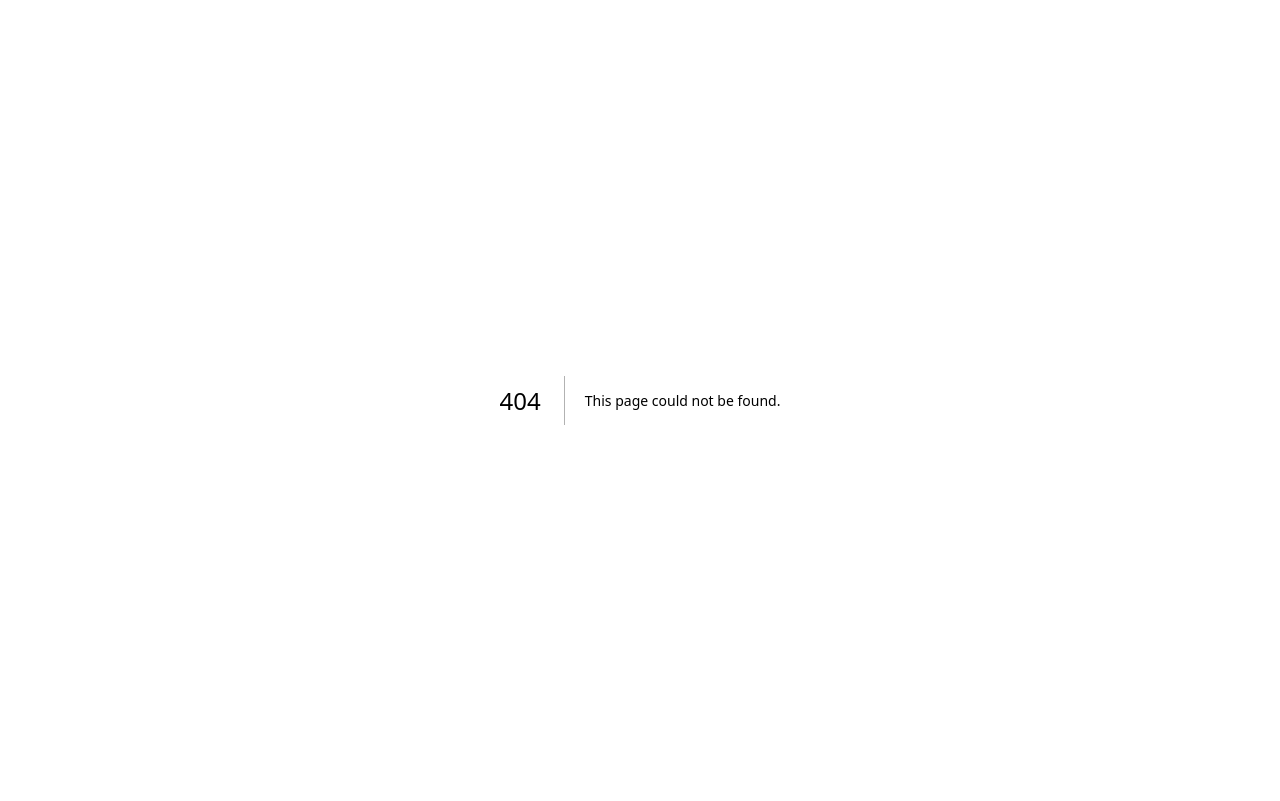
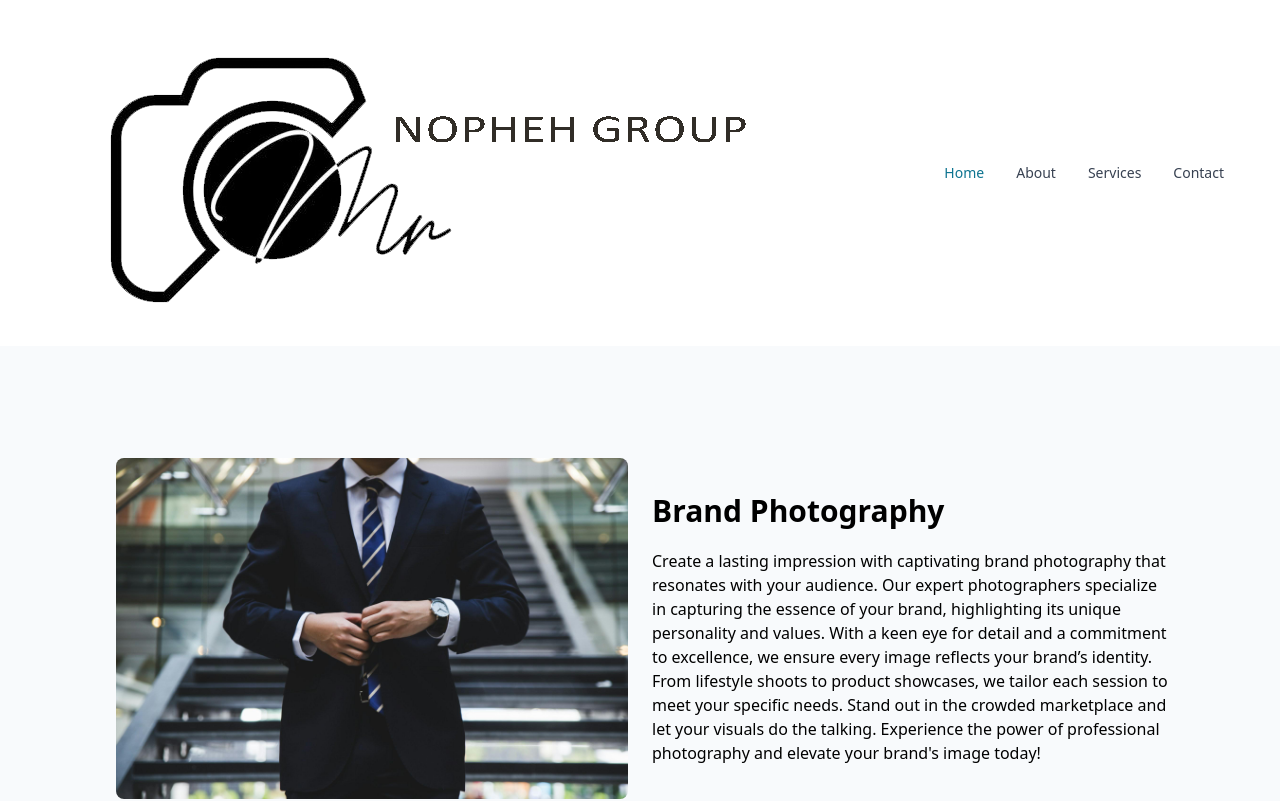
Before and after one commit to AmirBerenji/nophehGroup, a Next.js app: page /photography in a window 1280 px wide. Before the commit this address had no page. Shown: the top 801 px of the page. Built offline with nearby package versions, Linux system fonts and the light colour scheme.

Commit message:
photography page

```diff
--- a/app/(main)/page.tsx
+++ b/app/(main)/page.tsx
@@ -1,17 +1,13 @@
-import TopMenu from "../component/topmenu";
 import BannerMainPage from "../component/banner";
 import Description from "../component/description";
 import Card from "../component/card";
-import Footer from "../component/footer";
 
 export default async function Home() {
   return (
     <>
-      <TopMenu />
       <BannerMainPage />
       <Description />
       <Card />
-      <Footer />
     </>
   );
 }
--- a/app/component/card.tsx
+++ b/app/component/card.tsx
@@ -1,26 +1,33 @@
 import Image from "next/image";
+import Link from "next/link";
 
 export default function Card() {
   return (
-    <section className="bg-gray-200 grid md:grid-cols-3 grid-cols-1 gap-7 p-9" id="service">
+    <section
+      className="bg-gray-200 grid md:grid-cols-3 grid-cols-1 gap-7 p-9"
+      id="service"
+    >
       {[
         {
           img: "/assets/brandphotography.jpeg",
           title: "Brand photography",
           description:
             "Transform your brand with stunning visuals that tell your story.",
+          linke: "/photography",
         },
         {
           img: "/assets/socialmedia.jpeg",
           title: "Social media content creation",
           description:
             "Engage your audience with visually striking social media content.",
+          linke: "/socialmedia",
         },
         {
           img: "/assets/marketing.jpeg",
           title: "Marketing strategy",
           description:
             "Unlock your brand's potential with tailored marketing strategies.",
+          linke: "/marketing",
         },
       ].map((item, index) => (
         <div key={index} className="flex justify-center items-center w-full">
@@ -36,7 +43,9 @@ export default function Card() {
               />
             </div>
             <div className="p-5">
-              <h1 className="text-2xl font-bold">{item.title}</h1>
+              <Link href={item.linke}>
+                <h1 className="text-2xl font-bold">{item.title}</h1>
+              </Link>
               <p className="text-gray-600">{item.description}</p>
             </div>
           </div>
--- a/app/layout.tsx
+++ b/app/layout.tsx
@@ -1,6 +1,8 @@
 import type { Metadata } from 'next'
 // import { Inter } from 'next/font/google'
 import './globals.css'
+import TopMenu from './component/topmenu'
+import Footer from './component/footer'
 
 
 // const inter = Inter({ subsets: ['latin'] })
@@ -18,7 +20,9 @@ export default function RootLayout({
   return (
     <html lang="en">
       <body>
+      <TopMenu/>
         {children}
+        <Footer/>
       </body>
     </html>
   )
--- /dev/null
+++ b/app/marketing/page.tsx
@@ -0,0 +1,6 @@
+
+export default function MarketinPage() {
+  return (
+    <div>Marketingpage</div>
+  )
+}
--- /dev/null
+++ b/app/photography/page.tsx
@@ -0,0 +1,42 @@
+import Image from "next/image";
+
+export default function PhotographyPage() {
+  return (
+    <>
+      <div className="w-full bg-slate-50 p-6 sm:p-12 lg:p-28">
+        <div className="grid grid-cols-1 lg:grid-cols-2 gap-6 max-w-6xl mx-auto items-center">
+          {/* Image Section */}
+          <div className="flex justify-center lg:justify-end">
+            <Image
+              src="/assets/brandphotography.jpeg"
+              alt="Photography"
+              className="w-full max-w-xs sm:max-w-md lg:max-w-lg h-auto object-cover rounded-lg"
+              width={0}
+              height={0}
+              sizes="100vw"
+            />
+          </div>
+
+          {/* Text Section */}
+          <div>
+            <h2 className="font-bold text-xl sm:text-2xl lg:text-3xl mb-5 text-center lg:text-left">
+              Brand Photography
+            </h2>
+            <p className="text-sm sm:text-base text-center lg:text-left leading-relaxed">
+              Create a lasting impression with captivating brand photography
+              that resonates with your audience. Our expert photographers
+              specialize in capturing the essence of your brand, highlighting
+              its unique personality and values. With a keen eye for detail and
+              a commitment to excellence, we ensure every image reflects your
+              brand’s identity. From lifestyle shoots to product showcases, we
+              tailor each session to meet your specific needs. Stand out in the
+              crowded marketplace and let your visuals do the talking.
+              Experience the power of professional photography and elevate your
+              brand&apos;s image today!
+            </p>
+          </div>
+        </div>
+      </div>
+    </>
+  );
+}
--- /dev/null
+++ b/app/socialmedia/page.tsx
@@ -0,0 +1,7 @@
+import React from 'react'
+
+export default function SocialMediaPage() {
+  return (
+    <div>page</div>
+  )
+}
```
